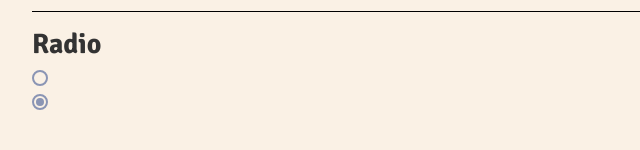
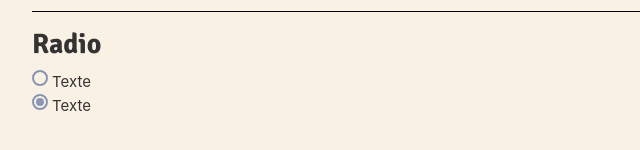
Before and after one commit to loristewis/gob_green-latitude-front, a Vue app: page /collection/button in a window 1280 px wide. Shown: the part 368-518 px from the top of the page, without its empty margins (0-640 px from the left). Built offline with nearby package versions, Linux system fonts and the light colour scheme.

Commit message:
update button collection

```diff
--- a/src/components/collection/ButtonCollection.vue
+++ b/src/components/collection/ButtonCollection.vue
@@ -5,9 +5,8 @@
   <Button :is-disabled="true">On réserve !</Button>
 
   <Title>Radio</Title>
-  <RadioButton :selected="false" />
-  <RadioButton :selected="true" />
-
+  <RadioButton>Texte</RadioButton>
+  <RadioButton :selected="true">Texte</RadioButton>
 </template>
 
 <script>
```
